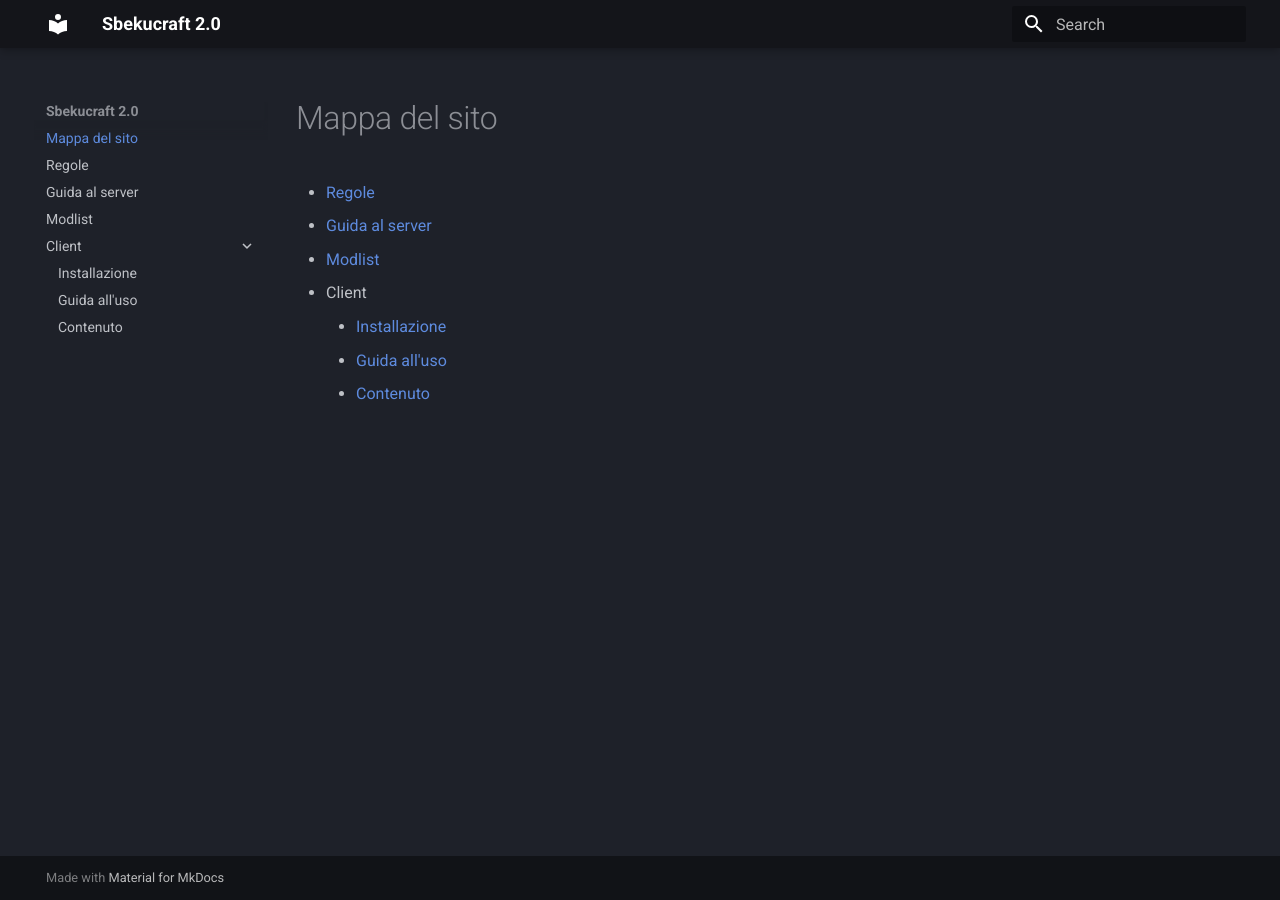
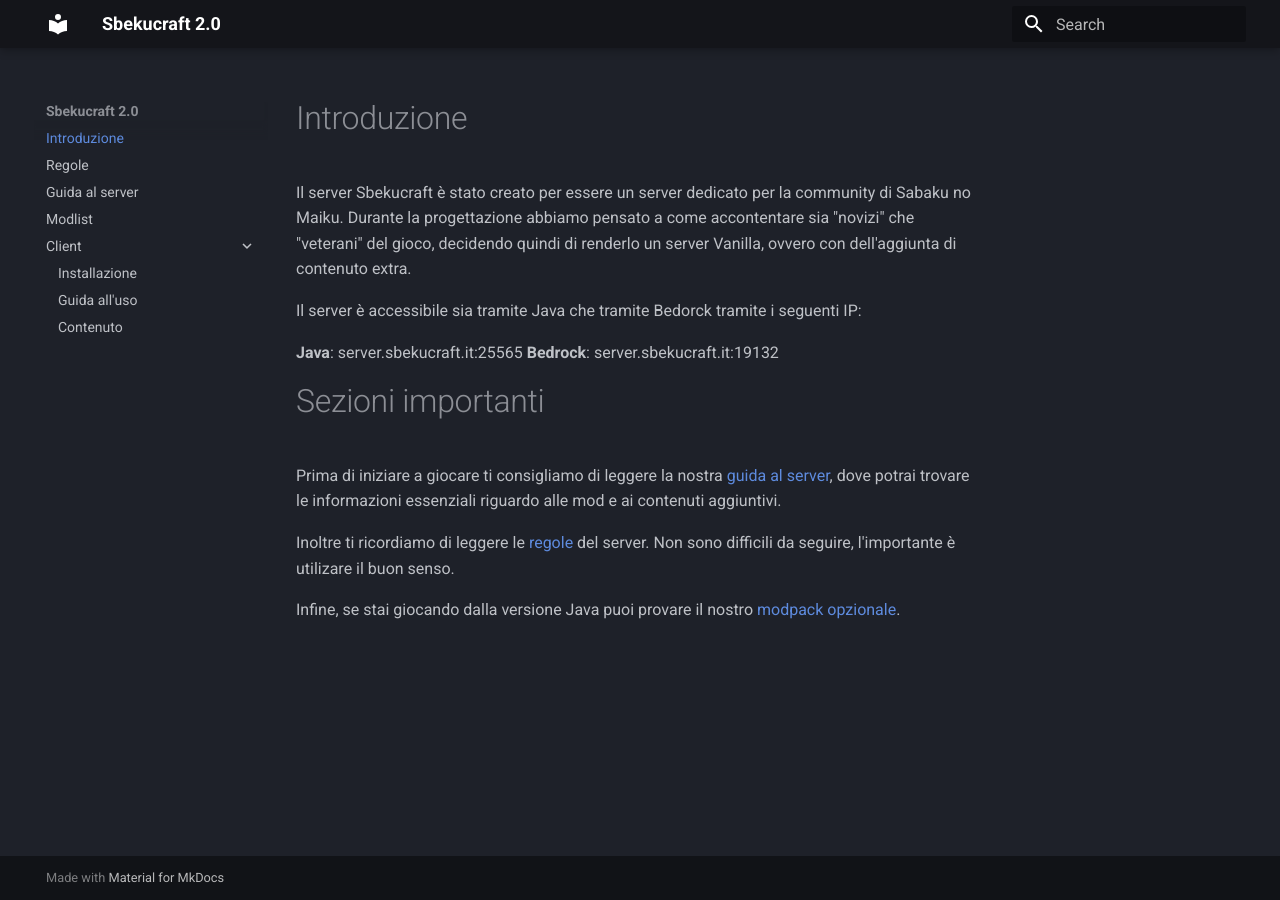
Before and after one commit to Sbekucraft/Sbekucraft-2.0-Wiki, an MkDocs documentation site: the page built from docs/index.md, in a window 1280 px wide. Built offline with MkDocs 1.6.1 and Material for MkDocs 9.7.7, drawn with Linux system fonts in a browser that asks for light colours.

Commit message:
Roba iniziale home

```diff
--- a/docs/index.md
+++ b/docs/index.md
@@ -1,9 +1,15 @@
-# Mappa del sito
+# Introduzione
+Il server Sbekucraft è stato creato per essere un server dedicato per la community di Sabaku no Maiku.
+Durante la progettazione abbiamo pensato a come accontentare sia "novizi" che "veterani" del gioco, decidendo quindi di renderlo un server Vanilla, ovvero con dell'aggiunta di contenuto extra.
 
-- [Regole](regole.md)
-- [Guida al server](guida.md)
-- [Modlist](content.md)
-- Client
-    * [Installazione](client/installazione.md)
-    * [Guida all'uso](client/guida.md)
-    * [Contenuto](client/content.md)
+Il server è accessibile sia tramite Java che tramite Bedorck tramite i seguenti IP:
+
+**Java**: server.sbekucraft.it:25565
+**Bedrock**: server.sbekucraft.it:19132
+
+# Sezioni importanti
+Prima di iniziare a giocare ti consigliamo di leggere la nostra [guida al server](guida.md), dove potrai trovare le informazioni essenziali riguardo alle mod e ai contenuti aggiuntivi.
+
+Inoltre ti ricordiamo di leggere le [regole](regole.md) del server. Non sono difficili da seguire, l'importante è utilizare il buon senso.
+
+Infine, se stai giocando dalla versione Java puoi provare il nostro [modpack opzionale](client/installazione.md).
```
